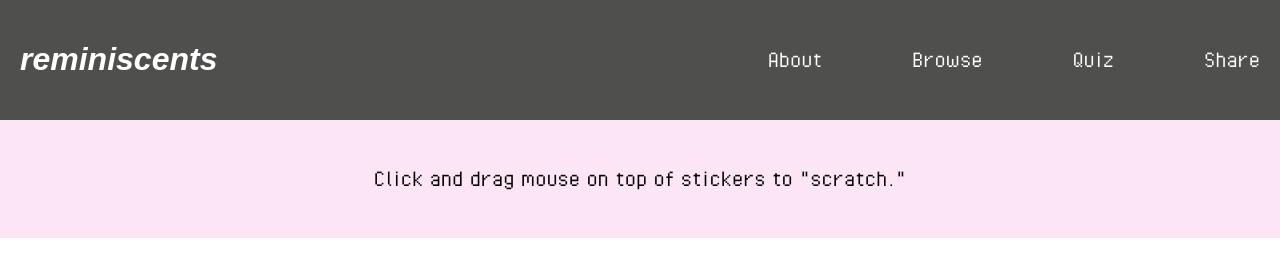
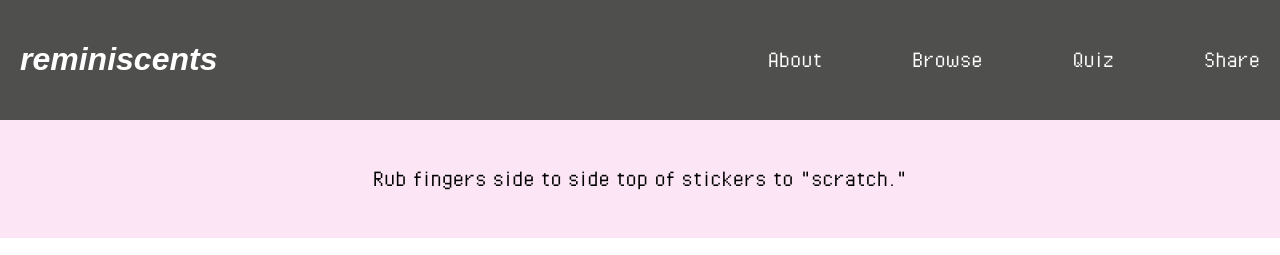
Before and after one commit to kaylaan/reminiscents, a plain HTML site: page browse.html in a window 1280 px wide. Shown: the top 255 px of the page. Drawn offline with Linux system fonts and the light colour scheme; a web font is replaced by a local one.

Commit message:
update browse.html

```diff
--- a/browse.html
+++ b/browse.html
@@ -32,7 +32,7 @@
     </header>
 
     <div id='instructions'>
-      <p>Click and drag mouse on top of stickers to "scratch."</p>
+      <p>Rub fingers side to side top of stickers to "scratch."</p>
     </div>
 
     <main class='browse'>
```
